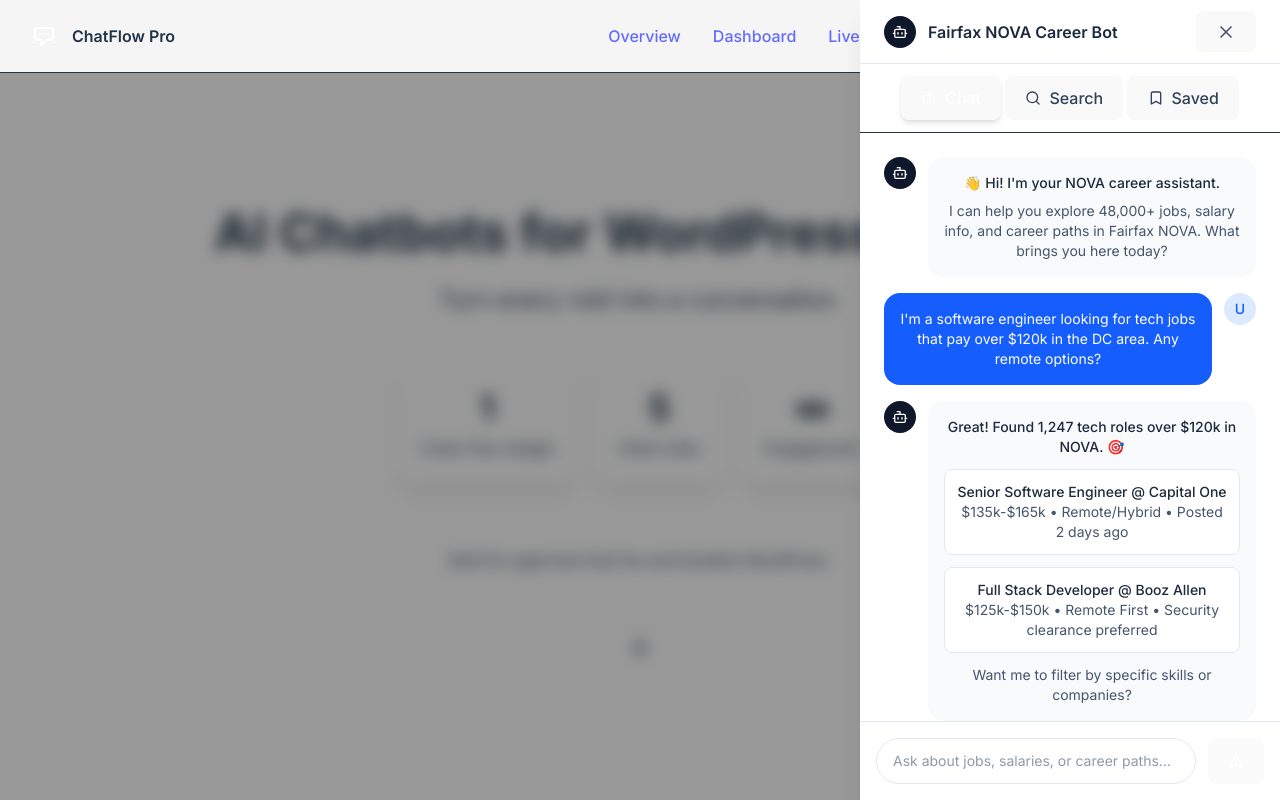
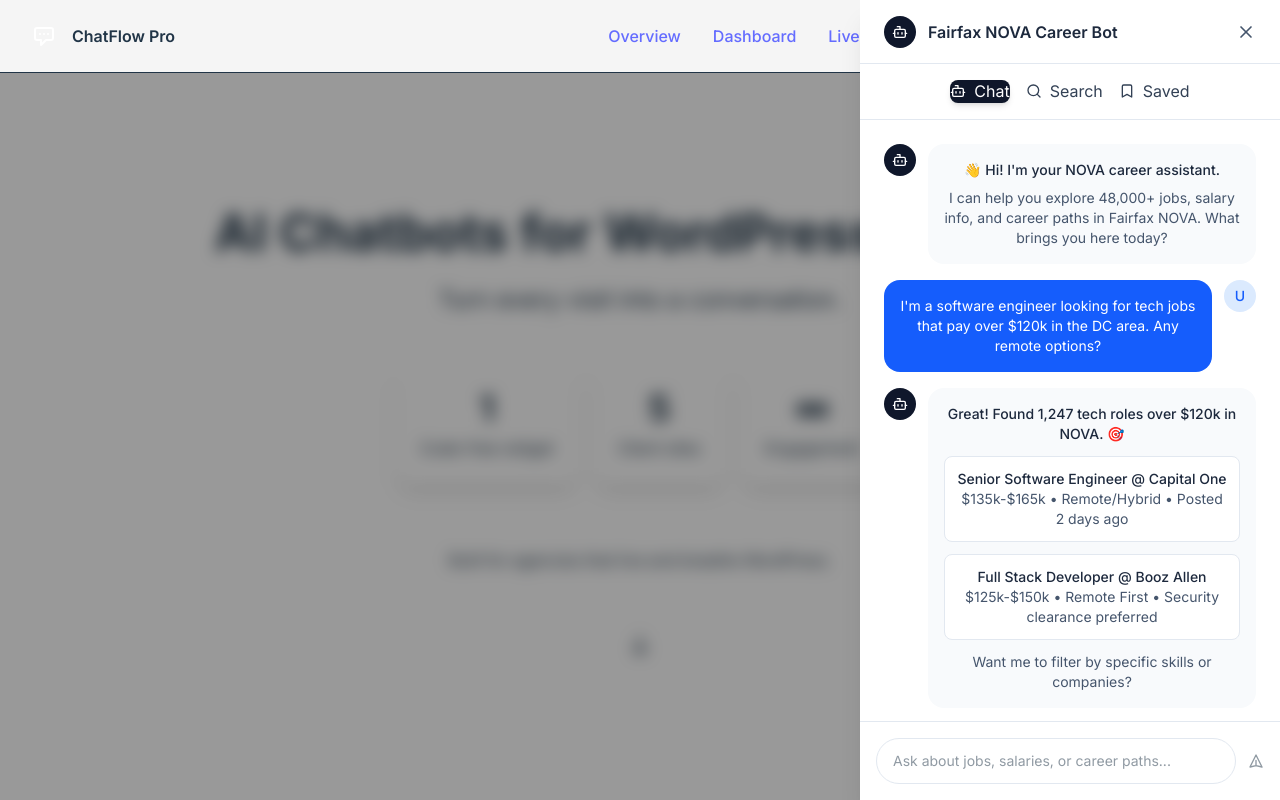
Before and after one commit to pawelsloboda5/pitch-boilerplate-ai-chatbot, a React (Vite) app in the folder ai-chat-bot-pitch/: page / in a window 1280 px wide. Both pictures are taken after a click on the button "Find Jobs in NOVA". Shown: the top 800 px of the page. Built offline with nearby package versions, Linux system fonts and the light colour scheme.

Commit message:
fixed tabs buttons

```diff
--- a/ai-chat-bot-pitch/src/App.jsx
+++ b/ai-chat-bot-pitch/src/App.jsx
@@ -15,7 +15,7 @@ function ChatWidgetDemo() {
       {!open && (
         <button
           onClick={() => setOpen(true)}
-          className="fixed right-4 top-1/2 z-50 -translate-y-1/2 rotate-90 origin-right bg-dark-900 text-white py-2 px-4 rounded-t-full flex items-center gap-1 hover:bg-dark-800 shadow-lg border border-dark-950"
+          className="chatbot-button fixed right-4 top-1/2 z-50 -translate-y-1/2 rotate-90 origin-right bg-dark-900 text-white py-2 px-4 rounded-t-full flex items-center gap-1 hover:bg-dark-800 shadow-lg border border-dark-950"
           style={{ backgroundColor: '#0f172a' }}
         >
           <Bot className="w-4 h-4 text-white" />
@@ -45,7 +45,7 @@ function ChatWidgetDemo() {
                </span>
                <button
                  onClick={() => setOpen(false)}
-                 className="p-2 rounded-full hover:bg-slate-100 transition-colors"
+                 className="chatbot-button p-2 rounded-full hover:bg-slate-100 transition-colors"
                  aria-label="Close chat"
                >
                  <X className="w-5 h-5 text-slate-600" />
@@ -53,7 +53,7 @@ function ChatWidgetDemo() {
              </header>
 
                          {/* Tab bar */}
-             <div className="flex justify-center gap-1 border-b px-4 py-3">
+             <div className="flex justify-center gap-4 border-b border-slate-200 px-6 py-4">
                {[
                  { id: "chat", label: "Chat", Icon: Bot },
                  { id: "search", label: "Search", Icon: Search },
@@ -64,11 +64,17 @@ function ChatWidgetDemo() {
                    onClick={() => setTab(id)}
                    className={
                      tab === id
-                       ? "bg-slate-900 text-white flex items-center gap-2 px-4 py-2 rounded-full text-sm font-medium shadow-md"
-                       : "flex items-center gap-2 px-4 py-2 rounded-full hover:bg-slate-100 text-slate-700 text-sm font-medium transition-colors border border-slate-200"
+                       ? "chatbot-button flex items-center gap-2 rounded-full text-sm font-medium shadow-md"
+                       : "chatbot-button flex items-center gap-2 rounded-full hover:bg-slate-100 text-slate-700 text-sm font-medium transition-colors border border-slate-200"
+                   }
+                   style={
+                     tab === id
+                       ? { backgroundColor: '#0f172a', color: '#ffffff', padding: '8px 16px' }
+                       : { padding: '8px 16px' }
                    }
                  >
-                   <Icon className="w-4 h-4" /> {label}
+                   <Icon className="w-4 h-4" style={tab === id ? { color: '#ffffff' } : { color: '#334155' }} />
+                   <span style={tab === id ? { color: '#ffffff' } : { color: '#334155' }}>{label}</span>
                  </button>
                ))}
              </div>
@@ -132,7 +138,7 @@ function ChatWidgetDemo() {
                    <div className="text-slate-800 font-medium">Quick Search</div>
                    <div className="flex flex-wrap gap-2">
                      {['Technology', 'Healthcare', 'Government', 'Finance', 'Aerospace'].map((industry) => (
-                       <button key={industry} className="px-4 py-2 bg-slate-100 rounded-full text-sm hover:bg-slate-200 transition-colors border border-slate-200 text-slate-700">
+                       <button key={industry} className="chatbot-button px-4 py-2 bg-slate-100 rounded-full text-sm hover:bg-slate-200 transition-colors border border-slate-200 text-slate-700">
                          {industry}
                        </button>
                      ))}
@@ -166,7 +172,7 @@ function ChatWidgetDemo() {
                  disabled
                />
                <button
-                 className="px-5 py-3 bg-slate-900 text-white rounded-full text-sm opacity-50 flex items-center gap-2 hover:opacity-60 transition-opacity"
+                 className="chatbot-button px-5 py-3 bg-slate-900 text-white rounded-full text-sm opacity-50 flex items-center gap-2 hover:opacity-60 transition-opacity"
                  disabled
                >
                  <svg className="w-4 h-4" fill="none" stroke="currentColor" viewBox="0 0 24 24">
--- a/ai-chat-bot-pitch/src/index.css
+++ b/ai-chat-bot-pitch/src/index.css
@@ -79,3 +79,24 @@ button:focus-visible {
 html {
   scroll-behavior: smooth;
 }
+
+/* Override global button styles for chatbot */
+.chatbot-button {
+  border: none !important;
+  padding: 0 !important;
+  font-size: inherit !important;
+  font-weight: inherit !important;
+}
+
+.chatbot-button:hover {
+  border-color: transparent !important;
+}
+
+/* Ensure text is visible in chatbot buttons */
+.chatbot-button:not([style*="background-color"]) {
+  background-color: transparent !important;
+}
+
+.chatbot-button:not([style*="color"]) {
+  color: inherit !important;
+}
```
